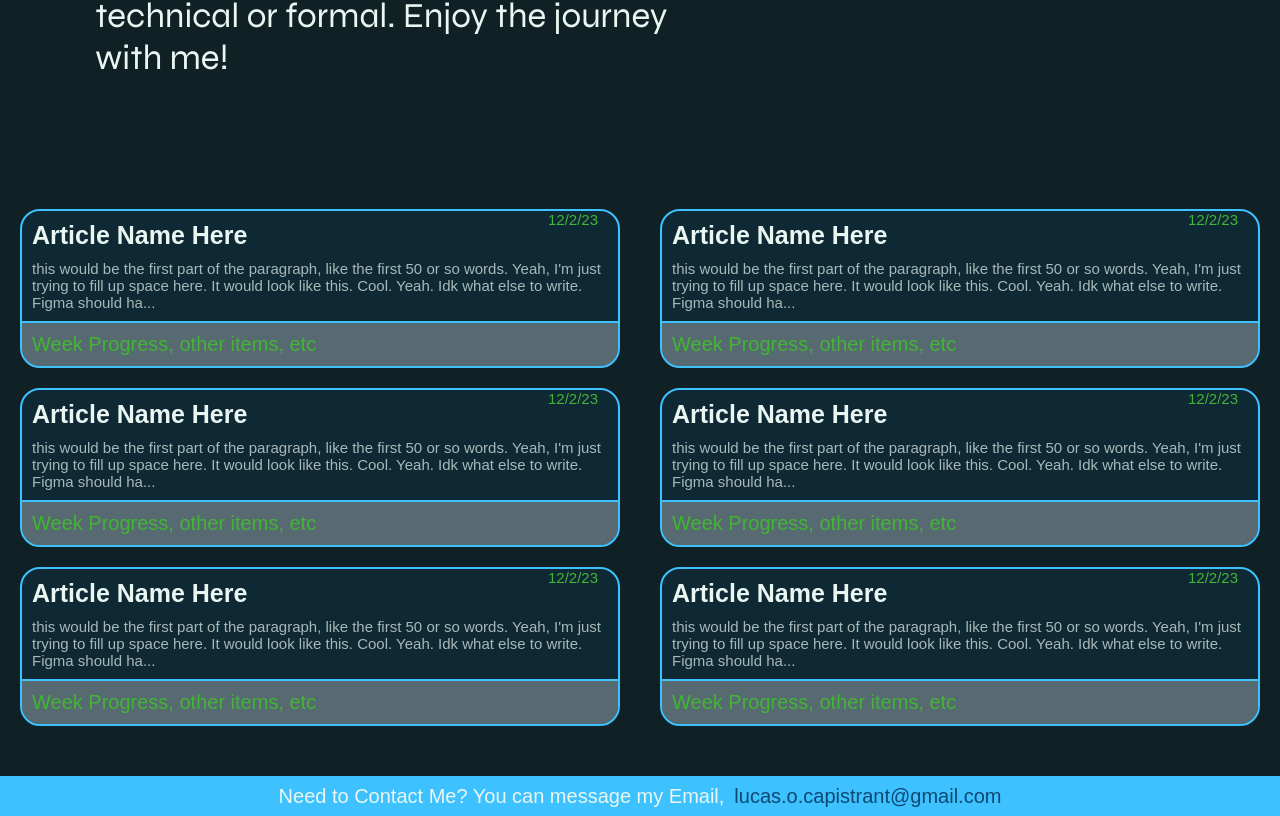
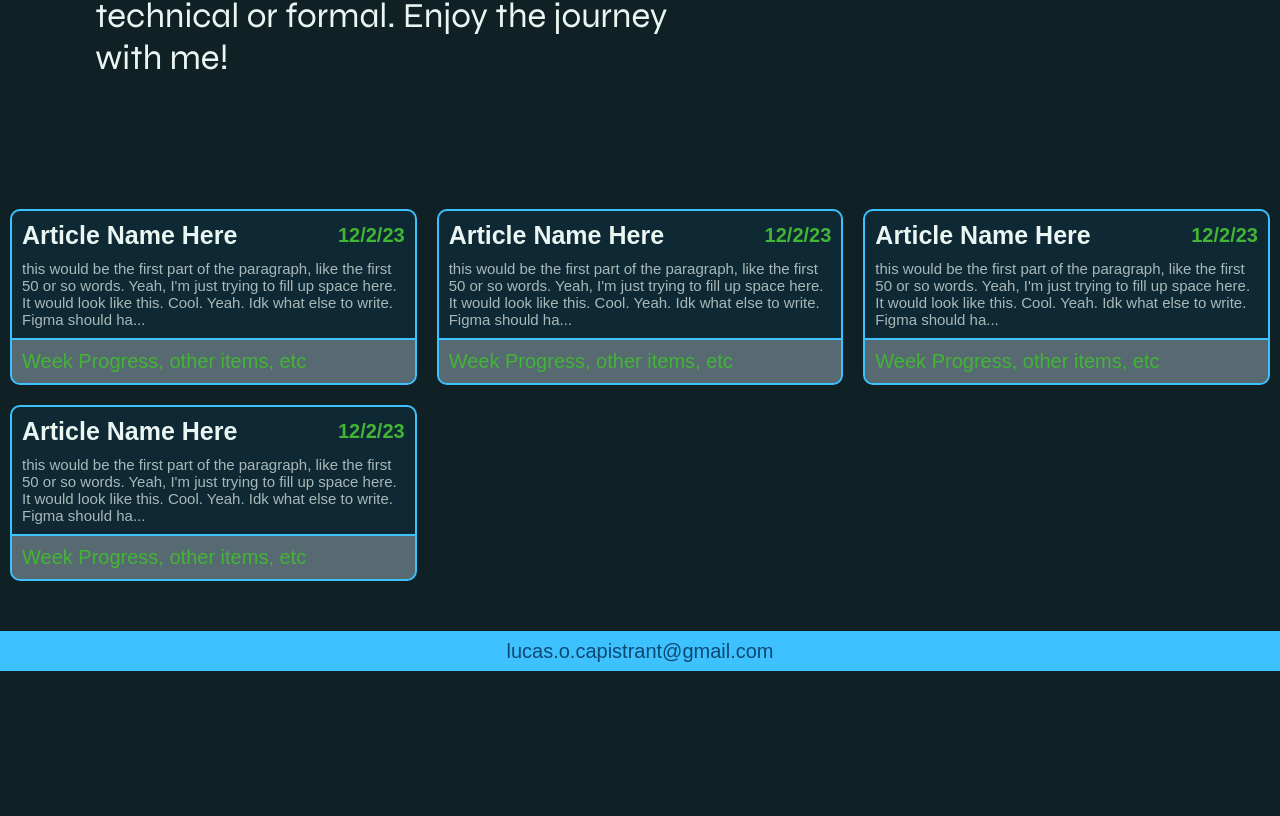
Before and after one commit to lucascapistrant/blog-website, a plain HTML site: page index.html in a window 1280 px wide. Shown: the part 590-1406 px from the top of the page. After the commit the page ends 1261 px from the top, so only its background shows below. Drawn offline with Linux system fonts and the light colour scheme; a web font is replaced by a local one.

Commit message:
desktop and ipad structure complete

```diff
--- a/index.css
+++ b/index.css
@@ -82,6 +82,12 @@ p {
     right: 0;
 }
 
+@media screen and (max-width: 720px) {
+    .hero .dock__btn {
+        display: none;
+    }
+}
+
 /* Hero Banner */
 .hero-banner__img {
     display: none;
@@ -139,21 +145,29 @@ p {
 .article-container {
     display: grid;
     justify-items: center;
+    min-height: 362px;
 }
 
 .article {
     position: relative;
     overflow: hidden;
-    border-radius: 20px;
+    border-radius: 10px;
     border: 2px solid var(--primary);
-    margin: 10px 0;
+    margin: 10px;
     max-width: 600px;
+    height: fit-content;
+}
+
+.article__header {
+    display: flex;
+    align-items: center;
+    justify-content: space-between;
 }
 
 .article__date {
-    position: absolute;
-    font-size: 1.5rem;
-    right: 20px;
+    font-size: 2rem;
+    font-weight: bold;
+    padding: 0 10px;
     color: var(--accent);
 }
 
@@ -185,7 +199,12 @@ p {
 
 @media screen and (min-width: 720px) {
     .article-container {
-        grid-template-columns: 50% 50%;
+        grid-template-columns: 1fr 1fr;
+    }
+}
+@media screen and (min-width:1200px) {
+    .article-container {
+        grid-template-columns: 1fr 1fr 1fr;
     }
 }
 
@@ -207,9 +226,20 @@ p {
     color: var(--text-body);
 }
 
+.footer__text--context {
+    display: none;
+    margin-right: 10px;
+}
+
 .footer__text--link {
-    margin-left: 10px;
     color: var(--secondary);
+}
+
+@media screen and (min-height: 1100px) {
+    .footer {
+        position: fixed;
+        bottom: 0;
+    }
 }
 
 /* Dock */
--- a/index.html
+++ b/index.html
@@ -49,8 +49,10 @@
     <div class="article-container">
       <div class="article">
         <div class="article__background"></div>
-        <p class="article__date">12/2/23</p>
-        <h3 class="article__name">Article Name Here</h3>
+        <div class="article__header">
+          <h3 class="article__name">Article Name Here</h3>
+          <p class="article__date">12/2/23</p>
+        </div>
         <p class="article__starter">
           this would be the first part of the paragraph, like the first 50 or so
           words. Yeah, I'm just trying to fill up space here. It would look like
@@ -60,8 +62,10 @@
       </div>
       <div class="article">
         <div class="article__background"></div>
-        <p class="article__date">12/2/23</p>
-        <h3 class="article__name">Article Name Here</h3>
+        <div class="article__header">
+          <h3 class="article__name">Article Name Here</h3>
+          <p class="article__date">12/2/23</p>
+        </div>
         <p class="article__starter">
           this would be the first part of the paragraph, like the first 50 or so
           words. Yeah, I'm just trying to fill up space here. It would look like
@@ -69,10 +73,13 @@
         </p>
         <p class="article__desc">Week Progress, other items, etc</p>
       </div>
+
       <div class="article">
         <div class="article__background"></div>
-        <p class="article__date">12/2/23</p>
-        <h3 class="article__name">Article Name Here</h3>
+        <div class="article__header">
+          <h3 class="article__name">Article Name Here</h3>
+          <p class="article__date">12/2/23</p>
+        </div>
         <p class="article__starter">
           this would be the first part of the paragraph, like the first 50 or so
           words. Yeah, I'm just trying to fill up space here. It would look like
@@ -80,32 +87,13 @@
         </p>
         <p class="article__desc">Week Progress, other items, etc</p>
       </div>
+
       <div class="article">
         <div class="article__background"></div>
-        <p class="article__date">12/2/23</p>
-        <h3 class="article__name">Article Name Here</h3>
-        <p class="article__starter">
-          this would be the first part of the paragraph, like the first 50 or so
-          words. Yeah, I'm just trying to fill up space here. It would look like
-          this. Cool. Yeah. Idk what else to write. Figma should ha...
-        </p>
-        <p class="article__desc">Week Progress, other items, etc</p>
-      </div>
-      <div class="article">
-        <div class="article__background"></div>
-        <p class="article__date">12/2/23</p>
-        <h3 class="article__name">Article Name Here</h3>
-        <p class="article__starter">
-          this would be the first part of the paragraph, like the first 50 or so
-          words. Yeah, I'm just trying to fill up space here. It would look like
-          this. Cool. Yeah. Idk what else to write. Figma should ha...
-        </p>
-        <p class="article__desc">Week Progress, other items, etc</p>
-      </div>
-      <div class="article">
-        <div class="article__background"></div>
-        <p class="article__date">12/2/23</p>
-        <h3 class="article__name">Article Name Here</h3>
+        <div class="article__header">
+          <h3 class="article__name">Article Name Here</h3>
+          <p class="article__date">12/2/23</p>
+        </div>
         <p class="article__starter">
           this would be the first part of the paragraph, like the first 50 or so
           words. Yeah, I'm just trying to fill up space here. It would look like
@@ -115,7 +103,7 @@
       </div>
     </div>
     <footer id="footer" class="footer">
-      <p id="footer-text" class="footer__text">
+      <p id="footer-text" class="footer__text footer__text--context">
         Need to Contact Me? You can message my Email,
       </p>
       <p>
--- a/index.js
+++ b/index.js
@@ -42,9 +42,12 @@ upBtn.addEventListener('click', () => {
 const footer = document.getElementById('footer');
 const footerText = document.getElementById('footer-text');
 
-window.addEventListener('resize', () => {
+window.addEventListener('resize', footerLogic)
+
+function footerLogic() {
+  console.log('hello')
   if(window.innerWidth < 740) {
     footerText.style.display = 'none'
   }
   else footerText.style.display = 'block';
-});
+}
```
Also changed, not shown: components/article.html (added, +13 -0 lines).
